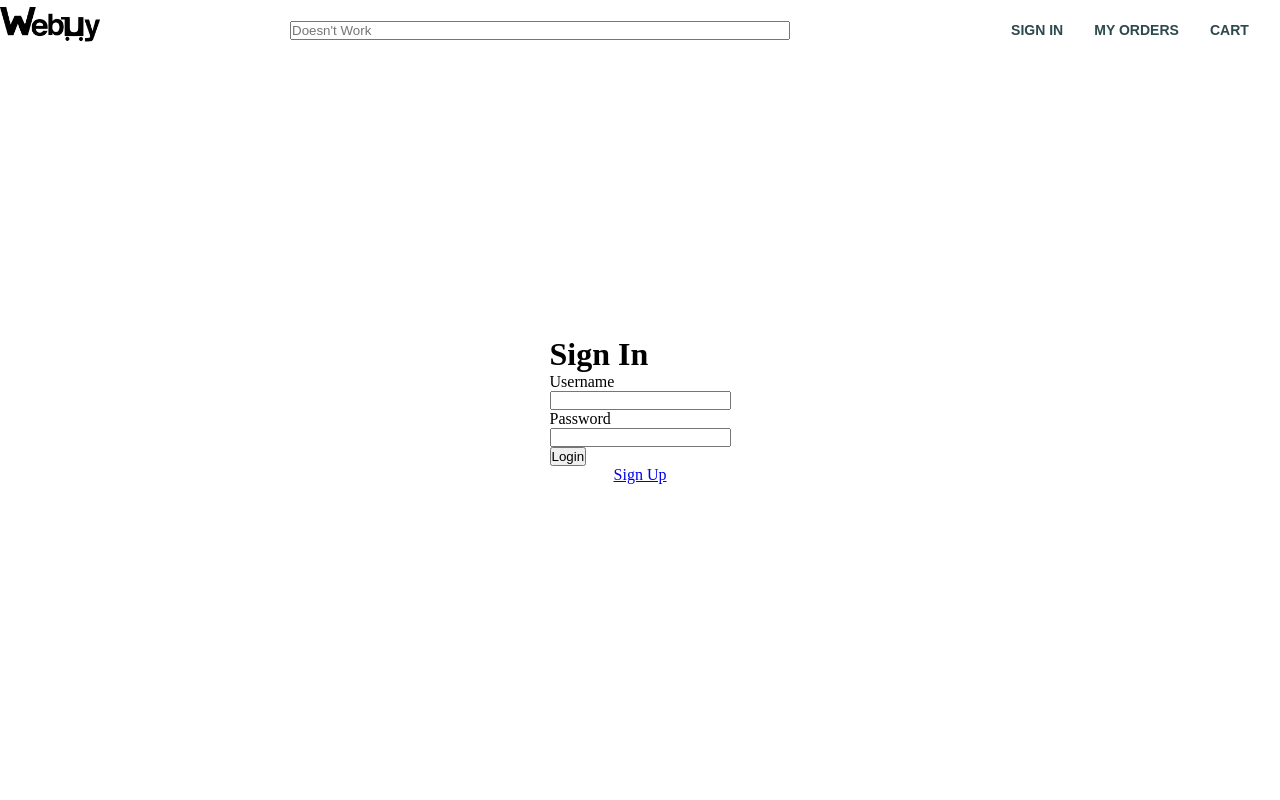
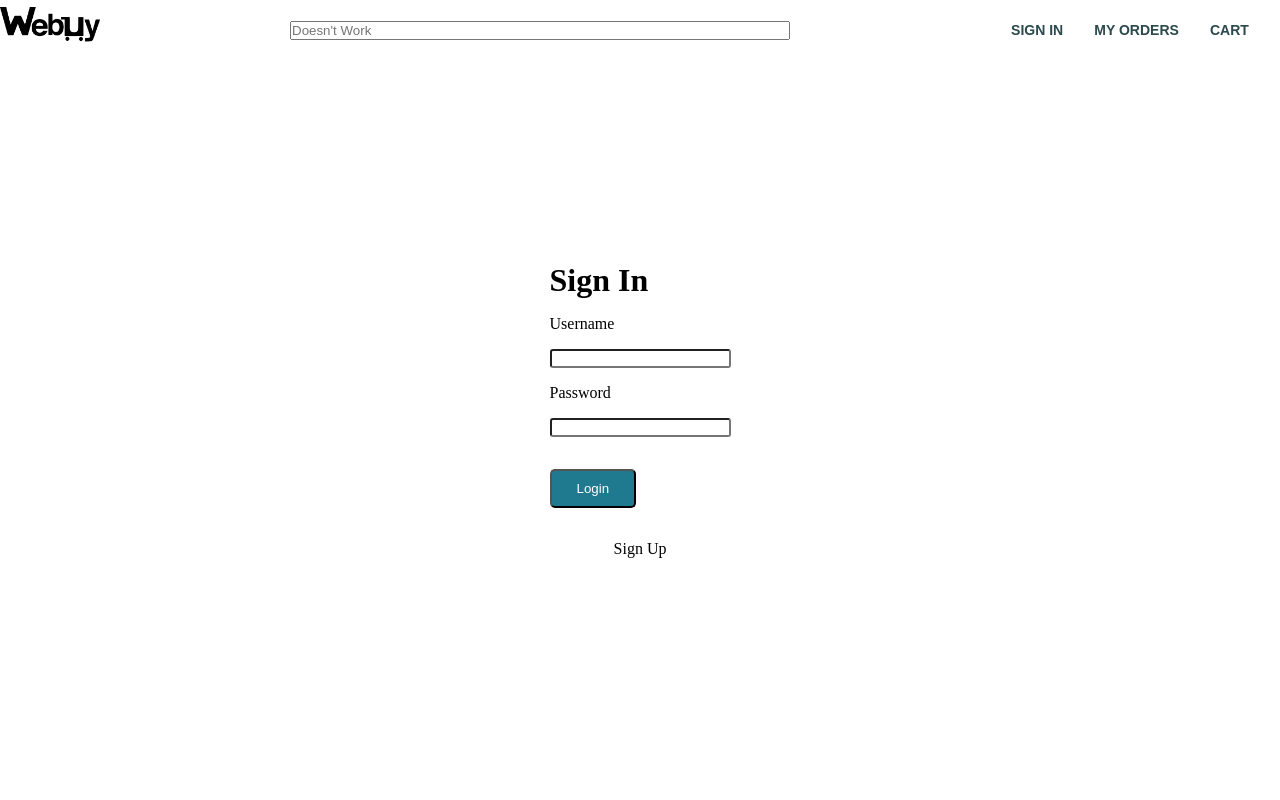
Before and after one commit to jolouie7/webuy-frontend, a React (Create React App) app: page /signin in a window 1280 px wide. Shown: the top 800 px of the page. Built offline with nearby package versions, Linux system fonts and the light colour scheme; no server answers; the HTML template or start-up script is replaced by a standard one; what react-stripe-elements would draw is missing.

Commit message:
add basic styling to sign in

```diff
--- a/src/styles/Footer.scss
+++ b/src/styles/Footer.scss
@@ -112,5 +112,5 @@
   // grid-row: 6/7;
   display: flex;
   justify-content: space-evenly;
-  margin: 5rem 0;
+  margin: 30px 0 5rem 0;
 }
--- a/src/styles/SignInStyle.scss
+++ b/src/styles/SignInStyle.scss
@@ -10,6 +10,29 @@
     // justify-content: center;
     align-items: center;
     flex-direction: column;
-    // text-align: left;
+    h1 {
+      margin-bottom: 1rem;
+    }
+    input {
+      outline: none;
+      border-radius: 3px;
+    }
+    input:last-child {
+      background-color: #1F7A8F;
+      color: white;
+      padding: 10px 25px 10px 25px;
+      border-radius: 5px;
+      cursor: pointer;
+    }
+    label, input {
+      margin: 1rem 0;
+    }
+    form {
+      margin-bottom: 1rem;
+    }
+    a {
+      text-decoration: none;
+      color: black;
+    }
   }
 }
```
